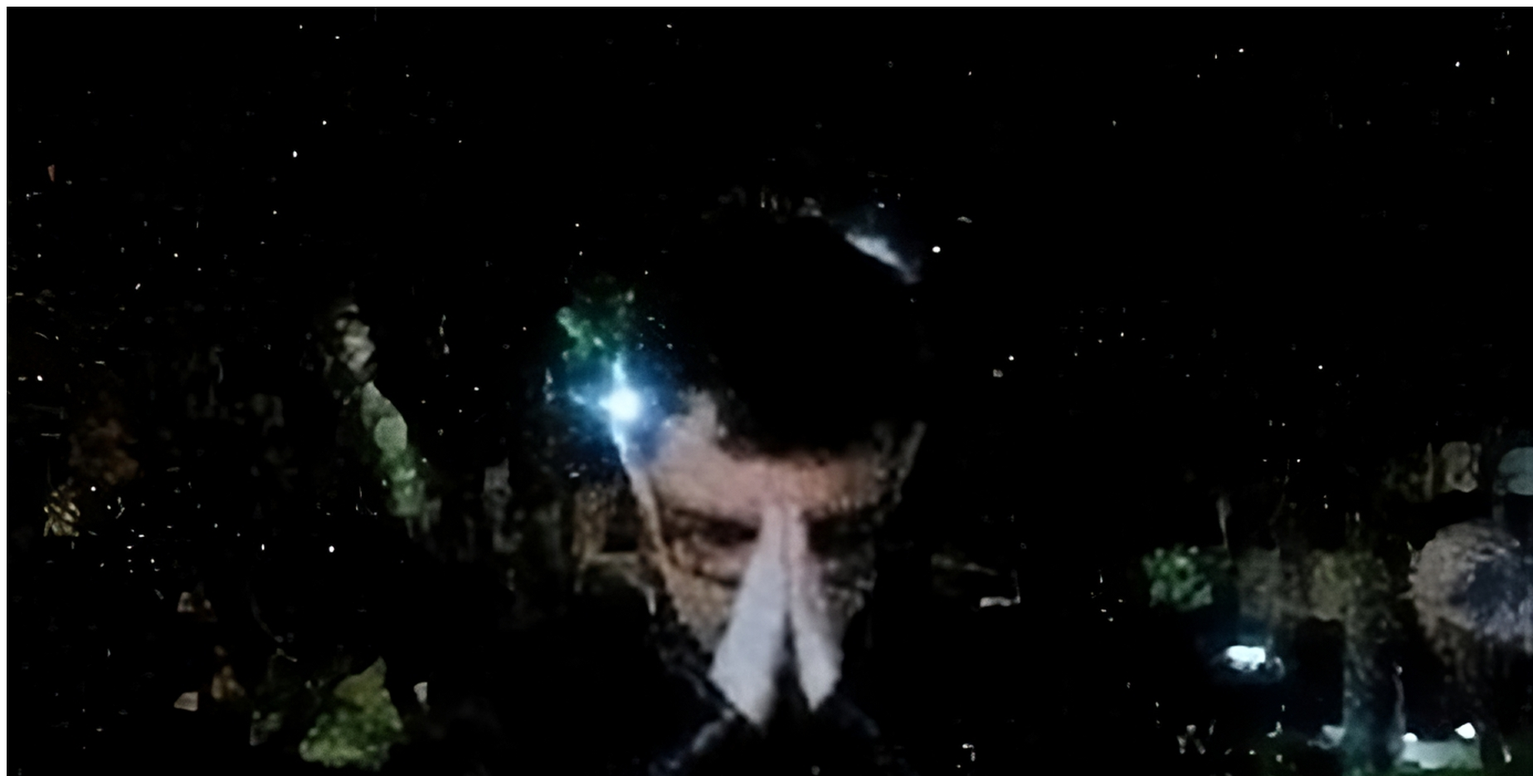
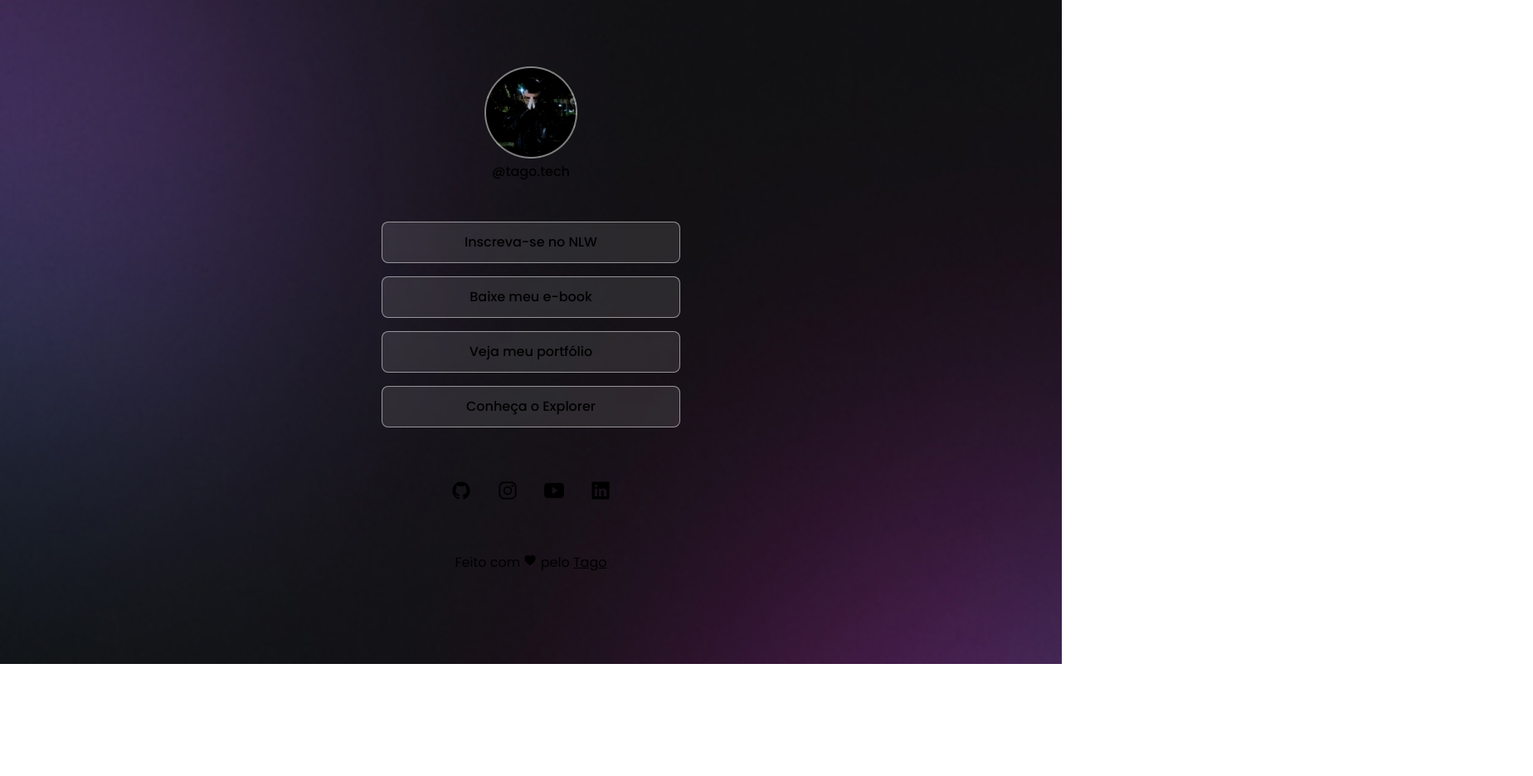
Before and after one commit to tago-dev/DevLink_Tago, a plain HTML site: page index.html in a window 1280 px wide. Shown: the top 935 px of the page at 83% size, 1848 px wide, since content can reach past the window. After the commit the page ends 800 px from the top, so only its background shows below. Drawn offline with nearby package versions, Linux system fonts and the light colour scheme.

```diff
--- /dev/null
+++ b/css/reset.css
@@ -0,0 +1,42 @@
+html, body, div, span, applet, object, iframe,
+h1, h2, h3, h4, h5, h6, p, blockquote, pre,
+a, abbr, acronym, address, big, cite, code,
+del, dfn, em, img, ins, kbd, q, s, samp,
+small, strike, strong, sub, sup, tt, var,
+b, u, i, center,
+dl, dt, dd, ol, ul, li,
+fieldset, form, label, legend,
+table, caption, tbody, tfoot, thead, tr, th, td,
+article, aside, canvas, details, embed,
+figure, figcaption, footer, header, hgroup,
+menu, nav, output, ruby, section, summary,
+time, mark, audio, video {
+	margin: 0;
+	padding: 0;
+	border: 0;
+	font-size: 100%;
+	font: inherit;
+	vertical-align: baseline;
+}
+article, aside, details, figcaption, figure,
+footer, header, hgroup, menu, nav, section {
+	display: block;
+}
+body {
+	line-height: 1;
+}
+ol, ul {
+	list-style: none;
+}
+blockquote, q {
+	quotes: none;
+}
+blockquote:before, blockquote:after,
+q:before, q:after {
+	content: '';
+	content: none;
+}
+table {
+	border-collapse: collapse;
+	border-spacing: 0;
+}
--- a/css/style.css
+++ b/css/style.css
@@ -0,0 +1,101 @@
+@import url('https://fonts.googleapis.com/css2?family=Poppins:ital,wght@0,100;0,200;0,300;0,400;0,500;0,600;0,700;0,800;0,900;1,100;1,200;1,300;1,400;1,500;1,600;1,700;1,800;1,900&display=swap');
+
+:root {
+    --text-color: #fff;
+}
+
+.light {
+    --text-color: #000;
+}
+
+body * {
+    font-family: "Poppins", sans-serif;
+    color: var(--text-color);
+}
+body {
+    background: url(../assets/imgs/bg.png) no-repeat top center/cover;
+}
+
+#container {
+    width: 360px;
+    height: 712px;
+
+    margin: 56px auto 0px;
+}
+#profile {
+    text-align: center;
+    padding: 24px;
+}
+
+#profile img {
+    width: 112px;
+    margin: auto;
+}
+#profile p {
+    font-weight: 500;
+    line-height: 24px;
+}
+
+/* links */
+ul {
+    list-style: none;
+
+    display: flex;
+    flex-direction: column;
+    gap: 16px;
+
+    padding: 24px 0;
+}
+ul li a {
+    display: flex;
+    align-items: center;
+    justify-content: center;
+
+    padding: 16px 24px;
+    text-decoration: none;
+    font-weight: 500;
+
+    background: rgba(255, 255, 255, 0.1);
+    border: 1px solid rgba(255, 255, 255, 0.5);
+
+    border-radius: 8px;
+
+    backdrop-filter: blur(4px);
+    -webkit-backdrop-filter: blur(4px);
+
+    transition: background .2s ease-in-out;
+}
+ul li a:hover {
+    background: rgba(255, 255, 255, 0.05);
+    border: 1.5px solid var(--text-color);
+}
+
+#social-links {
+    display: flex;
+    justify-content: center;
+
+    padding: 24px;
+
+    font-size: 24px;
+}
+
+#social-links a {
+    display: flex;
+    align-items: center;
+    justify-content: center;
+    padding: 16px;
+    border-radius: 50%;
+
+    transition: background .2s ease-in-out;
+}
+
+#social-links a:hover {
+    background: rgba(255, 255, 255, 0.2);
+}
+
+footer {
+    display: flex;
+    justify-content: center;
+
+    padding: 24px 0;
+}
--- a/index.html
+++ b/index.html
@@ -1,16 +1,47 @@
 <!DOCTYPE html>
-<html lang="en">
+<html lang="pt-br" class="light">
 <head>
     <meta charset="UTF-8">
     <meta name="viewport" content="width=device-width, initial-scale=1.0">
     <title>Tago - DevLinks</title>
+
+    <!-- links -->
+    <link rel="stylesheet" href="./css/reset.css">
+    <link rel="stylesheet" href="./css/style.css">
 </head>
 <body>
     <div id="container">
-        <section class="profile">
-            <img src="./assets/imgs/photo.jpeg" alt="Foto do tago aqui">
-            <h1>@tago.tech</h1>
-        </section>
+        <div id="profile">
+            <img src="./assets/imgs/Avatar.png" alt="Foto do tago aqui">
+            <p>@tago.tech</p>
+        </div>
+        <ul>
+            <li><a href="#">Inscreva-se no NLW</a></li>
+            <li><a href="#">Baixe meu e-book</a></li>
+            <li><a href="#">Veja meu portfólio</a></li>
+            <li><a href="#">Conheça o Explorer</a></li>
+        </ul>
+        <div id="social-links">
+            <a href="https://github.com/tago-dev" target="_blank">
+                <ion-icon name="logo-github"></ion-icon>
+            </a>
+            <a href="https://www.instagram.com/tago.tech/" target="_blank">
+                <ion-icon name="logo-instagram"></ion-icon>
+            </a>
+            <a href="https://www.youtube.com/channel/UCZwKgUSTbZMtU660BdMBtlA" target="_blank">
+                <ion-icon name="logo-youtube"></ion-icon>
+            </a>
+            <a href="https://www.linkedin.com/in/tiagobettega/" target="_blank">
+                <ion-icon name="logo-linkedin"></ion-icon>
+            </a>
+        </div>
+        <footer>
+            <p>Feito com <ion-icon name="heart"></ion-icon> pelo <a href="https://github.com/tago-dev" target="_blank">Tago</a> </p>
+        </footer>
     </div>
+
+    <!-- scripts -->
+    <script type="module" src="https://unpkg.com/ionicons@7.1.0/dist/ionicons/ionicons.esm.js"></script>
+    <script nomodule src="https://unpkg.com/ionicons@7.1.0/dist/ionicons/ionicons.js"></script>
 </body>
 </html>
```
Also changed, not shown: assets/imgs/Avatar.png (added), assets/imgs/bg-mobile-light.jpg (added), assets/imgs/bg.png (added).
